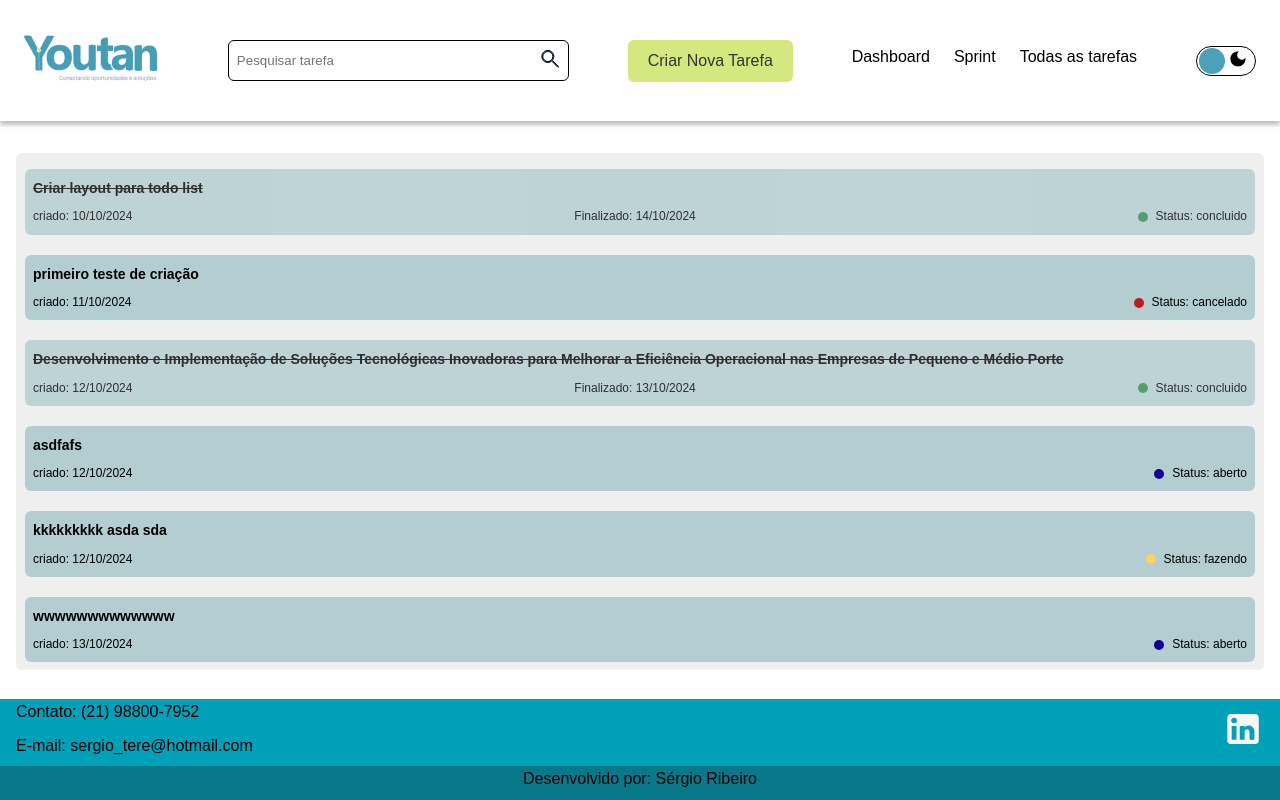
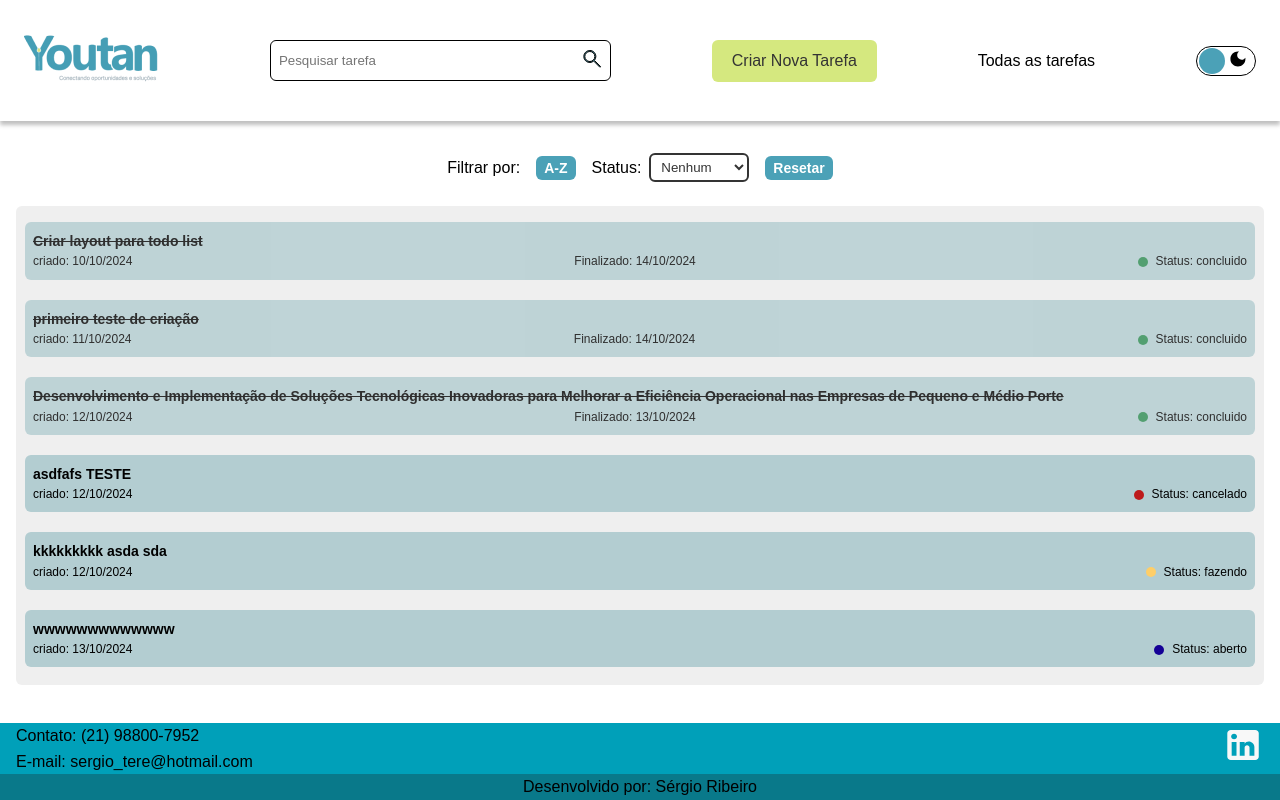
Before and after one commit to SergioMRibeiro/youtan-todo-list, a React (Create React App) app: page / in a window 1280 px wide. Built offline with nearby package versions, Linux system fonts and the light colour scheme; data requests are answered from the project's data file.

Commit message:
filtro + criação

```diff
--- a/db.json
+++ b/db.json
@@ -13,12 +13,12 @@
     {
       "id": "f7a2",
       "title": "primeiro teste de criação",
-      "description": "testar isso mesmo com erros de português asda sd ",
+      "description": "testar isso mesmo com erros de português asda sd xxxxxxxxxx",
       "tag": "ux",
-      "status": "cancelado",
+      "status": "concluido",
       "taskIdentificator": "aut-(7252)",
       "createdAt": "11/10/2024, 22:37:44",
-      "finalizationDate": null
+      "finalizationDate": "14/10/2024, 01:47:51"
     },
     {
       "id": "08b2",
@@ -32,10 +32,10 @@
     },
     {
       "id": "3014",
-      "title": "asdfafs",
-      "description": "asfasfasf",
+      "title": "asdfafs TESTE",
+      "description": "asfasfasf TESTE XXXXX",
       "tag": "ux",
-      "status": "aberto",
+      "status": "cancelado",
       "taskIdentificator": "aut-1161",
       "createdAt": "12/10/2024, 23:39:12",
       "finalizationDate": null
@@ -59,6 +59,26 @@
       "taskIdentificator": "aut-5756",
       "createdAt": "13/10/2024, 00:15:56",
       "finalizationDate": null
+    },
+    {
+      "id": "981c",
+      "title": "sdfadsfgas",
+      "description": "asfgasg",
+      "tag": null,
+      "status": "aberto",
+      "taskIdentificator": "aut-5640",
+      "createdAt": "14/10/2024, 03:00:26",
+      "finalizationDate": null
+    },
+    {
+      "id": "6703",
+      "title": "Teste de axios",
+      "description": "Testando req",
+      "tag": null,
+      "status": "aberto",
+      "taskIdentificator": "aut-7332",
+      "createdAt": "14/10/2024, 03:02:05",
+      "finalizationDate": null
     }
   ]
 }
--- /dev/null
+++ b/src/components/FilterBar.tsx
@@ -0,0 +1,85 @@
+/* eslint-disable no-console */
+import React, { useState } from 'react'
+import { useTasks } from '../utils/TaskContext'
+
+const FilterBar = () => {
+  const { tasks, fetchTasks, setTasks } = useTasks()
+  const [selectedStatus, setSelectedStatus] = useState<string>('nenhum')
+  const [activeFilters, setActiveFilters] = useState<string[]>([])
+
+  /**Adcionar classe de "ativado" no elemento permitindo diferencia-lo */
+  const toggleFilter = (filterName: string) => {
+    if (!activeFilters.includes(filterName)) {
+      setActiveFilters([...activeFilters, filterName])
+    }
+  }
+
+  /**Ordenação em ordem alfabética das tarefas (Por título) */
+  const orderByName = () => {
+    const sortedTasks = [...tasks].sort((a, b) =>
+      a.title.localeCompare(b.title)
+    )
+    setTasks([...sortedTasks])
+    toggleFilter('name')
+  }
+
+  /**Filtro de status */
+  const filterByStatus = (status: string) => {
+    if (status === 'nenhum') {
+      // Se "nenhum" for selecionado, remove o filtro de status e restaura as tasks originais
+      setActiveFilters(activeFilters.filter((filter) => filter !== 'status'))
+      fetchTasks() // Faz o fetch sem filtros
+    } else {
+      fetchTasks(`tasks/?status=${status}`)
+      toggleFilter('status')
+    }
+  }
+
+  const resetFilters = () => {
+    fetchTasks() // Refaz a busca sem filtros
+    setSelectedStatus('nenhum') // Reseta o select
+    setActiveFilters([]) // Remove todos os filtros
+  }
+
+  const handleStatusChange = (e: React.ChangeEvent<HTMLSelectElement>) => {
+    const newStatus = e.target.value
+    setSelectedStatus(newStatus) // Atualiza o estado do select
+    filterByStatus(newStatus) // Aplica o filtro de status
+  }
+
+  return (
+    <div className="filterTaskMainContainer">
+      <p className="filterTaskTitleRow">Filtrar por: </p>
+
+      <button
+        className={`filterTaskButtonByAZ ${
+          activeFilters.includes('name') ? 'filterTaskButtonActivated' : ''
+        }`}
+        onClick={orderByName}>
+        A-Z
+      </button>
+
+      <div className="filterTaskSelectContent">
+        <label> Status: </label>
+        <select
+          className={`filterTaskSelectByStatus`}
+          value={selectedStatus} // Valor selecionado no select
+          onChange={handleStatusChange} // Atualiza o valor ao mudar o select
+        >
+          <option value="nenhum">Nenhum</option>
+          <option value="aberto">Aberto</option>
+          <option value="concluido">Concluído</option>
+          <option value="a fazer">A Fazer</option>
+          <option value="fazendo">Fazendo</option>
+          <option value="cancelado">Cancelado</option>
+        </select>
+      </div>
+
+      <button className="filterTaskButtonByResetar" onClick={resetFilters}>
+        Resetar
+      </button>
+    </div>
+  )
+}
+
+export default FilterBar
--- a/src/components/Header.tsx
+++ b/src/components/Header.tsx
@@ -9,9 +9,11 @@ import AsideMenu from './AsideMenu'
 import useWindowDimensions from '../hooks/useWindowDimensions'
 import axios from 'axios'
 import ThemeToggle from './ToggleTheme'
+import { useTasks } from '../utils/TaskContext'
 
 const Header = () => {
   const [genericModalIsOpen, setGenericModalIsOpen] = useState(false)
+  const { fetchTasks } = useTasks()
   const [asideMenuIsOpen, setAsideMenuIsOpen] = useState(false)
   const windowDimensions = useWindowDimensions()
 
@@ -46,10 +48,39 @@ const Header = () => {
         throw new Error('Erro ao criar a tarefa')
       }
 
+      fetchTasks()
       setGenericModalIsOpen(!genericModalIsOpen)
     } catch (error) {
       console.error('Erro ao enviar a tarefa:', error)
     }
+  }
+
+  const CommonModalContent = () => {
+    return (
+      <div className="taskFormMainContainer">
+        <form className="taskFormMainFormContent" onSubmit={handlesSubmitTask}>
+          <span className="taskFormInputContent">
+            <label htmlFor="taskName" className="taskFormLabel">
+              Nome da tarefa:
+            </label>
+
+            <textarea name="taskName" className="taskFormInput"></textarea>
+          </span>
+
+          <span className="taskFormInputContent">
+            <label htmlFor="description" className="taskFormLabel">
+              Descrição da tarefa:
+            </label>
+
+            <textarea name="description" className="taskFormInput"></textarea>
+          </span>
+
+          <PrimaryButton className="taskFormSubmit" type="submit">
+            Criar
+          </PrimaryButton>
+        </form>
+      </div>
+    )
   }
 
   // Header versão mobile
@@ -75,18 +106,6 @@ const Header = () => {
 
         <AsideMenu isOpen={asideMenuIsOpen} setIsOpen={setAsideMenuIsOpen}>
           <div className="asideMenuMainContent">
-            <div className="menusContent">
-              <a className="menuLink" href="/dashboard">
-                <p className="menuItem">Dashboard</p>
-              </a>
-              <a className="menuLink" href="/">
-                <p className="menuItem">Sprint</p>
-              </a>
-              <a className="menuLink" href="/todas-as-tarefas">
-                <p className="menuItem">Todas as tarefas</p>
-              </a>
-            </div>
-
             <div className="searchBarCotainer">
               <input
                 type="text"
@@ -122,49 +141,8 @@ const Header = () => {
         <GenericModal
           isOpen={genericModalIsOpen}
           setIsOpen={setGenericModalIsOpen}
-          title="Nome da tarefa em várias linhas, Nome da tarefa em várias linhasNome da tarefa em várias linhasNome da tarefa em várias linhas">
-          <div className="taskFormMainContainer">
-            <form
-              className="taskFormMainFormContent"
-              onSubmit={handlesSubmitTask}>
-              <span className="taskFormInputContent">
-                <label htmlFor="taskName" className="taskFormLabel">
-                  Nome da tarefa
-                </label>
-                <input
-                  type="text"
-                  name="taskName"
-                  className="taskFormInput"
-                  required
-                />
-              </span>
-              <span className="taskFormInputContent">
-                <label htmlFor="description" className="taskFormLabel">
-                  Descrição da tarefa
-                </label>
-                <input
-                  type="text"
-                  name="description"
-                  className="taskFormInput"
-                  required
-                />
-              </span>
-
-              <span className="taskFormInputContent">
-                <label htmlFor="tag" className="taskFormLabel">
-                  Tag
-                </label>
-                <select name="tag" className="taskFormSelect">
-                  <option value="ux">ux</option>
-                  <option value="front-end">front-end</option>
-                  <option value="back-end">back-end</option>
-                </select>
-              </span>
-              <button className="taskFormSubmit" type="submit">
-                Criar
-              </button>
-            </form>
-          </div>
+          title="Criar Tarefa:">
+          <CommonModalContent />
         </GenericModal>
       </div>
     )
@@ -202,13 +180,7 @@ const Header = () => {
         </PrimaryButton>
 
         <div className="menusContent">
-          <a href="/dashboard">
-            <p>Dashboard</p>
-          </a>
           <a href="/">
-            <p>Sprint</p>
-          </a>
-          <a href="/todas-as-tarefas">
             <p>Todas as tarefas</p>
           </a>
         </div>
@@ -219,49 +191,8 @@ const Header = () => {
       <GenericModal
         isOpen={genericModalIsOpen}
         setIsOpen={setGenericModalIsOpen}
-        title="Nome da tarefa em várias linhas, Nome da tarefa em várias linhasNome da tarefa em várias linhasNome da tarefa em várias linhas">
-        <div className="taskFormMainContainer">
-          <form
-            className="taskFormMainFormContent"
-            onSubmit={handlesSubmitTask}>
-            <span className="taskFormInputContent">
-              <label htmlFor="taskName" className="taskFormLabel">
-                Nome da tarefa
-              </label>
-              <input
-                type="text"
-                name="taskName"
-                className="taskFormInput"
-                required
-              />
-            </span>
-            <span className="taskFormInputContent">
-              <label htmlFor="description" className="taskFormLabel">
-                Descrição da tarefa
-              </label>
-              <input
-                type="text"
-                name="description"
-                className="taskFormInput"
-                required
-              />
-            </span>
-
-            <span className="taskFormInputContent">
-              <label htmlFor="tag" className="taskFormLabel">
-                Tag
-              </label>
-              <select name="tag" className="taskFormSelect">
-                <option value="ux">ux</option>
-                <option value="front-end">front-end</option>
-                <option value="back-end">back-end</option>
-              </select>
-            </span>
-            <button className="taskFormSubmit" type="submit">
-              Criar
-            </button>
-          </form>
-        </div>
+        title="Criar tarefa:">
+        <CommonModalContent />
       </GenericModal>
     </div>
   )
--- a/src/styles/_base.scss
+++ b/src/styles/_base.scss
@@ -41,6 +41,7 @@ button {
 
   &:hover{
     background-color: $button-primary-hover;
+    color: $text-color;
   }
 }
 
@@ -48,12 +49,12 @@ button {
 h1, h2, h3, h4, h5, h6 {
   font-weight: 600;
   margin-top: 0;
-  margin-bottom: $spacing-s;
+  margin-bottom: 0;
 }
 
 p {
   margin-top: 0;
-  margin-bottom: $spacing-s;
+  margin-bottom: 0;
 }
 
 a,
--- /dev/null
+++ b/src/styles/components/_filterBar.scss
@@ -0,0 +1,55 @@
+.filterTask {
+  &MainContainer {
+    @include flex-center;
+    gap: $font-size-m;
+    margin-bottom: $spacing-l;
+  }
+  &TitleRow {
+    margin: 0;
+  }
+
+  &Select {
+    &Content {
+      display: flex;
+      align-items: center;
+      gap: 8px;
+    }
+
+    &ByStatus {
+      background-color: transparent;
+      outline: 0;
+      border: 2px #fff solid;
+      border-radius: 6px;
+      padding: 4px 6px;
+      color: #fff;
+    }
+  }
+
+  &Button {
+    &ByStatus,
+    &ByResetar,
+    &ByAZ {
+      background-color: $button-toggle-color;
+      color: #fff;
+      padding: 4px 8px;
+      border-radius: 6px;
+      font-weight: 700;
+      font-size: $font-size-s;
+    }
+  }
+}
+
+.light-mode {
+  .filterTask {
+    &Select {
+      &ByStatus {
+        background-color: transparent;
+        outline: 0;
+        border: 2px $text-color solid;
+        border-radius: 6px;
+        padding: 4px 6px;
+        color: $text-color;
+      }
+    }
+  }
+}
--- a/src/styles/components/_header.scss
+++ b/src/styles/components/_header.scss
@@ -81,7 +81,6 @@ $theme: 'dark';
     .searchBarCotainer {
       min-width: unset;
       margin-bottom: 15px;
-
     }
 
     .menusContent {
@@ -117,22 +116,61 @@ $theme: 'dark';
       }
     }
   }
+
+  .taskForm {
+    &MainContainer {
+      display: flex;
+      width: 100%;
+    }
+
+    &MainFormContent{
+      display: flex;
+      flex-direction: column;
+      gap: $font-size-xs;
+      width: 100%;
+    }
+
+    &InputContent{
+      display: flex;
+      flex-direction: column;
+      gap: 0px;
+    }
+
+    &Input{
+      height: auto;
+      border-radius: 6px;
+      padding: 4px 6px;
+      width: 100%;
+      font-family: $main-font;
+      max-width: 100%;
+      background-color: $light-gray;
+      border: solid $background-color-dark;
+      resize: none;
+
+      &:focus,
+      &:focus-visible {
+        height: auto;
+        overflow-y: auto;
+        outline: 0;
+      }
+    }
+  }
 }
-
 
 body.dark-mode {
   .headerContainer {
     .searchBarCotainer {
       border: 1px solid #ffff;
 
-      .searchImput{
+      .searchImput {
         color: #ffff;
       }
 
       .searchButton {
-        color:white;
+        color: white;
 
-        svg, path{
+        svg,
+        path {
           stroke: #fff;
           fill: #fff;
         }
--- a/src/styles/components/_taskContainer.scss
+++ b/src/styles/components/_taskContainer.scss
@@ -1,7 +1,7 @@
 .taskContainer{
   &MainContainer{
     background-color: #EFEFEF;
-    height: 94%;
+    height: 87%;
     width: 100%;
     padding: $spacing-m 9px;
     border-radius: 6px;
--- a/src/styles/components/_taskDetailModal.scss
+++ b/src/styles/components/_taskDetailModal.scss
@@ -42,10 +42,6 @@
       color: $text-color;
       cursor: auto;
     }
-  }
-
-  &Title {
-    margin-top: -20px;
   }
 
   &Description {
--- a/src/styles/index.scss
+++ b/src/styles/index.scss
@@ -13,6 +13,7 @@
 @import './components/taskDetailModal';
 @import './components/ToggleTheme';
 @import './components/footer';
+@import './components/filterBar';
 
 // import de páginas
 @import './pages/allTasks'
--- a/src/utils/TaskContext.tsx
+++ b/src/utils/TaskContext.tsx
@@ -15,7 +15,8 @@ interface TaskContextType {
   setTasks: React.Dispatch<React.SetStateAction<TaskInterface[]>>
   // eslint-disable-next-line no-unused-vars
   updateTask: (task: TaskInterface) => Promise<void>
-  fetchTasks: () => void
+  // eslint-disable-next-line no-unused-vars
+  fetchTasks: (path?: string) => void
 }
 
 export const TaskContext = createContext<TaskContextType | undefined>(undefined)
@@ -23,11 +24,11 @@ export const TaskContext = createContext<TaskContextType | undefined>(undefined)
 export const TaskProvider = ({ children }: { children: ReactNode }) => {
   const [tasks, setTasks] = useState<TaskInterface[]>([])
 
-  // Função para buscar as tarefas da API
-  const fetchTasks = async () => {
+  // Função para buscar as tarefas da API com path opcional
+  const fetchTasks = async (path: string = 'tasks') => {
     try {
       const response = await axios.get<TaskInterface[]>(
-        'http://localhost:3000/tasks'
+        `http://localhost:3000/${path}`
       )
       setTasks(response.data)
     } catch (error) {
--- a/src/view/pages/AllTasks.tsx
+++ b/src/view/pages/AllTasks.tsx
@@ -5,6 +5,7 @@ import TaskOverviewBox from '../../components/TaskOverviewBox'
 // import axios from 'axios'
 import { TaskInterface } from '../../utils/interfaces'
 import { useTasks } from '../../utils/TaskContext'
+import FilterBar from '../../components/FilterBar'
 
 const AllTasks = () => {
   const { tasks, fetchTasks } = useTasks()
@@ -21,10 +22,18 @@ const AllTasks = () => {
 
   return (
     <div className="allTasksMainContainer">
+      <FilterBar />
       <TaskContainer>
         <>
           {listofTask?.map((taskItem: TaskInterface, index: number) => {
-            const { title, createdAt, status, taskIdentificator, id, finalizationDate } = taskItem
+            const {
+              title,
+              createdAt,
+              status,
+              taskIdentificator,
+              id,
+              finalizationDate,
+            } = taskItem
             return (
               <TaskOverviewBox
                 title={title}
```
